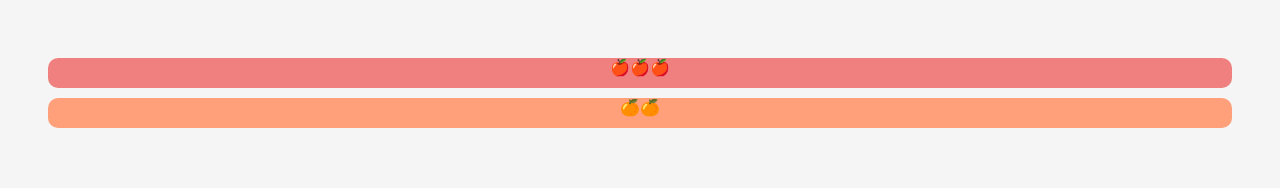
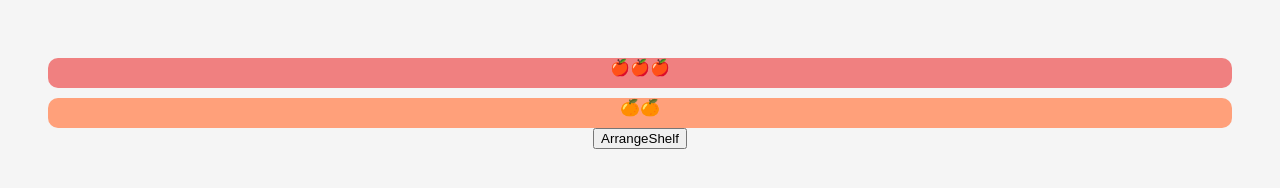
Before and after one commit to Pratikchandrathakur/JavaScript-Lover-Projects, a plain HTML site: page ShelfArrangement/index.html in a window 1280 px wide. Drawn offline with Linux system fonts and the light colour scheme.

Commit message:
Update index.html

```diff
--- a/ShelfArrangement/index.html
+++ b/ShelfArrangement/index.html
@@ -5,6 +5,7 @@
     <body>
         <div id="apple-shelf"></div>
         <div id="orange-shelf"></div>
+        <button onclick="shelfArrange">ArrangeShelf</button>
         <script src="index.js"></script>
     </body>
 </html>
```
